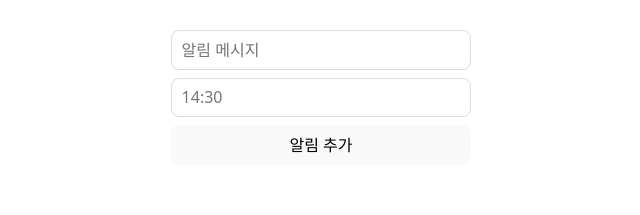
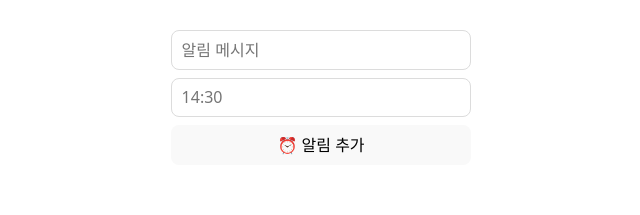
Before and after one commit to socratone/noticer, a React (Vite) app: page / in a window 1280 px wide. Shown: the top 215 px of the page, without its empty margins (319-959 px from the left). Built offline with nearby package versions, Linux system fonts and the light colour scheme.

Commit message:
feat: compact prop 추가

```diff
--- a/src/App.tsx
+++ b/src/App.tsx
@@ -18,7 +18,7 @@ const notificationSchema = z.object({
     .min(1, '시간을 입력해주세요.')
     .regex(
       /^([01]?[0-9]|2[0-3]):[0-5][0-9]$/,
-      '올바른 시간 형식(HH:mm)을 입력해주세요.'
+      '올바른 시간 형식(HH:mm)을 입력해주세요.',
     ),
 });
 
@@ -52,7 +52,7 @@ function App() {
 
   // localStorage에 알림 목록을 저장하는 함수
   const saveNotificationsToStorage = (
-    notifications: { message: string; time: string }[]
+    notifications: { message: string; time: string }[],
   ) => {
     try {
       localStorage.setItem('notifications', JSON.stringify(notifications));
@@ -113,7 +113,7 @@ function App() {
                 <span style={{ color: 'tomato' }}>{errors.time.message}</span>
               )}
 
-              <Button type="submit">알림 추가</Button>
+              <Button type="submit">⏰ 알림 추가</Button>
             </Stack>
           </form>
 
@@ -132,8 +132,8 @@ function App() {
                   <span>
                     {notification.time} - {notification.message}
                   </span>
-                  <Button onClick={() => removeNotification(index)}>
-                    삭제
+                  <Button compact onClick={() => removeNotification(index)}>
+                    🗑️ 삭제
                   </Button>
                 </Stack>
               ))}
--- a/src/components/atom/Button/Button.module.css
+++ b/src/components/atom/Button/Button.module.css
@@ -18,3 +18,8 @@
 .button:focus-visible {
   outline: 4px auto -webkit-focus-ring-color;
 }
+
+.compact {
+  padding-left: 0.6em;
+  padding-right: 0.6em;
+}
--- a/src/components/atom/Button/Button.tsx
+++ b/src/components/atom/Button/Button.tsx
@@ -1,14 +1,26 @@
+import clsx from 'clsx';
 import styles from './Button.module.css';
 
 interface ButtonProps {
   children: React.ReactNode;
   onClick?: React.MouseEventHandler<HTMLButtonElement>;
   type?: 'button' | 'submit' | 'reset';
+  /** 좌우 좁은 패딩 */
+  compact?: boolean;
 }
 
-const Button = ({ children, onClick, type = 'button' }: ButtonProps) => {
+const Button = ({
+  children,
+  onClick,
+  type = 'button',
+  compact,
+}: ButtonProps) => {
   return (
-    <button className={styles.button} onClick={onClick} type={type}>
+    <button
+      className={clsx(styles.button, { [styles.compact]: compact })}
+      onClick={onClick}
+      type={type}
+    >
       {children}
     </button>
   );
```
